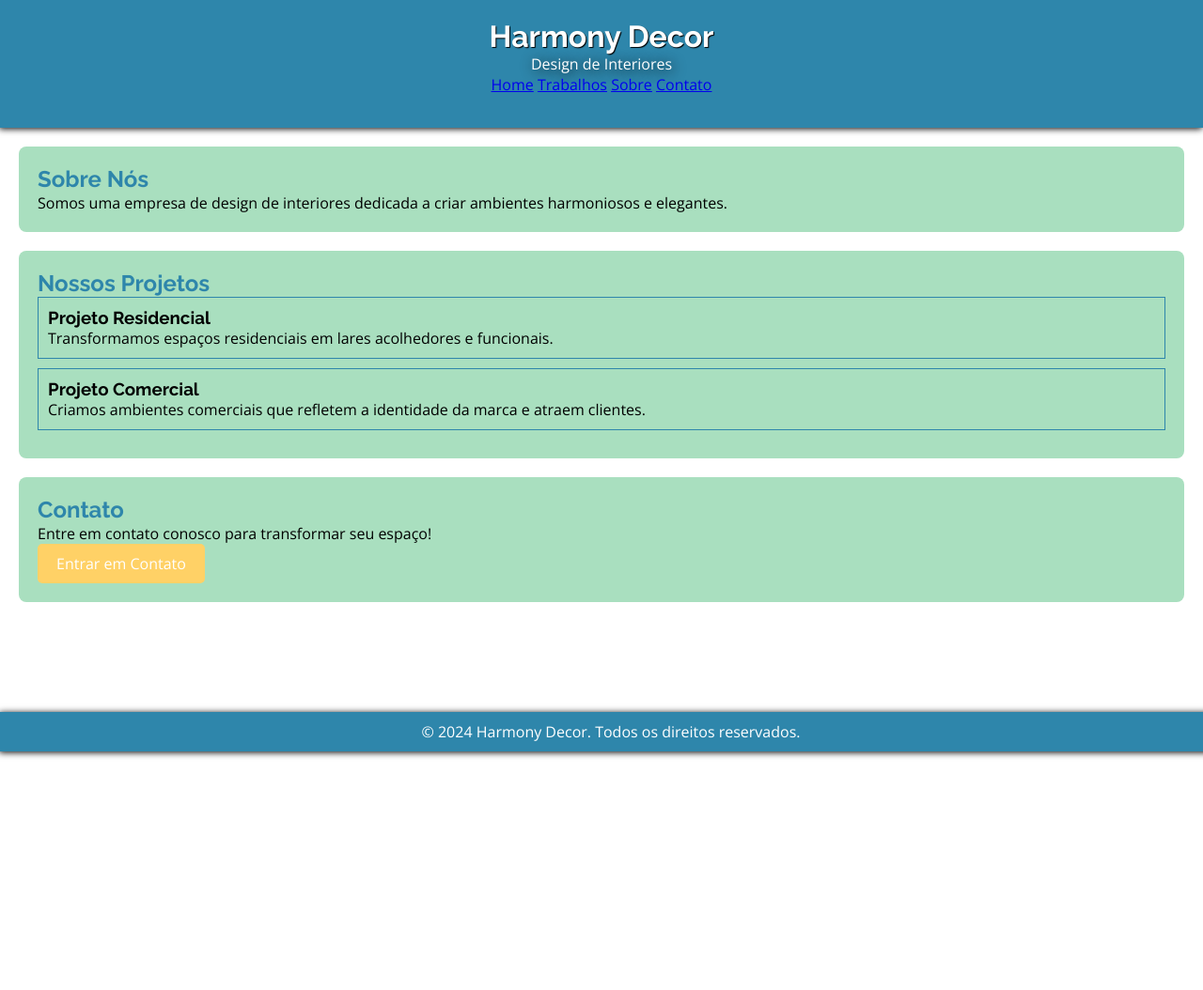
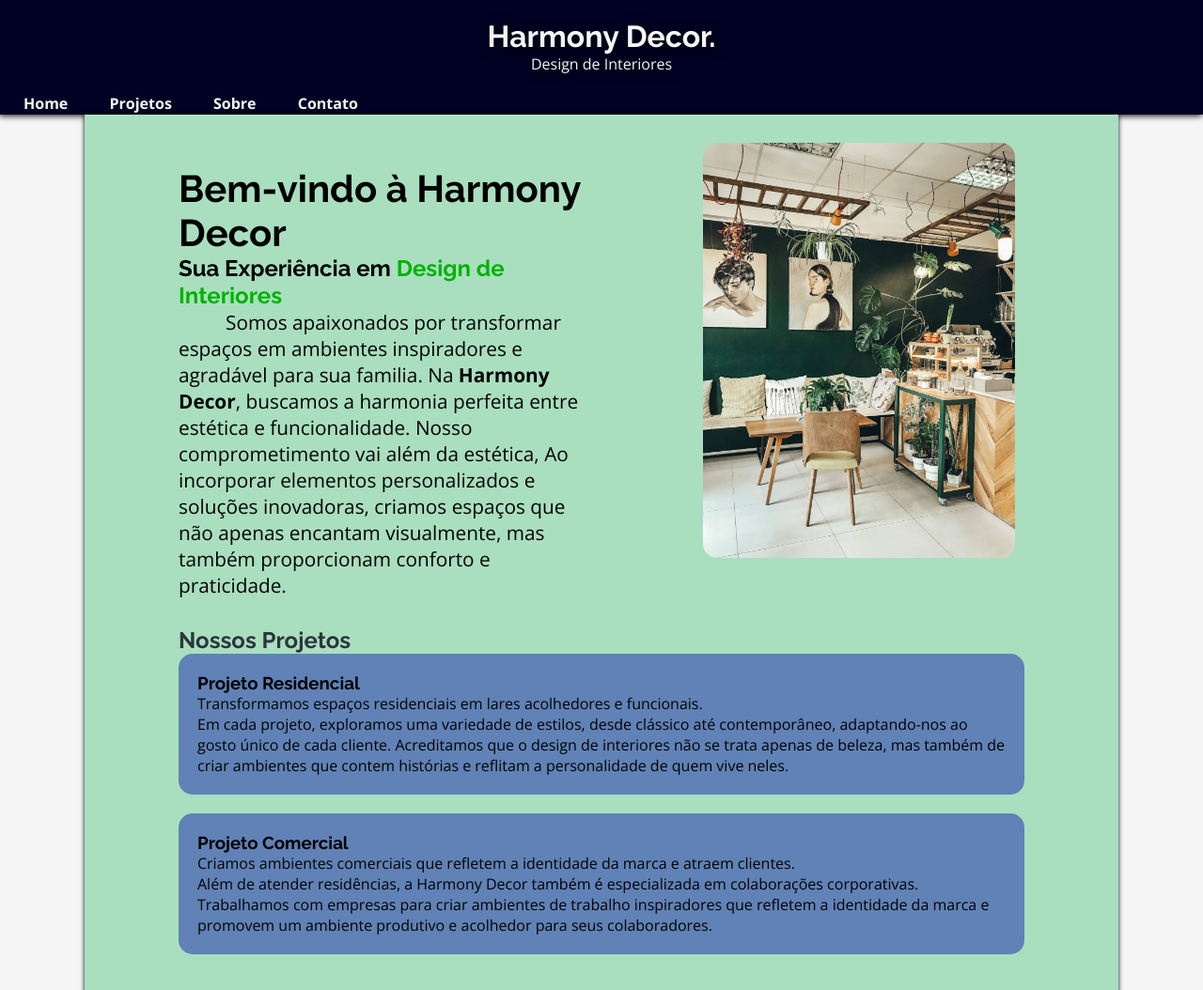
Before and after one commit to pettzin/projeto_treino, a plain HTML site: page index.html in a window 1280 px wide. Shown: the top 1054 px of the page at 94% size. Before the commit the page ends 800 px from the top, so only its background shows below. Drawn offline with nearby package versions, Linux system fonts and the light colour scheme.

Commit message:
First commit

```diff
--- a/index.html
+++ b/index.html
@@ -8,42 +8,70 @@
 </head>
 <body>
     <header>
-        <h1>Harmony Decor</h1>
+        <h1>Harmony Decor.</h1>
         <p>Design de Interiores</p>
         <nav>
             <a href="#">Home</a>
-            <a href="#">Trabalhos</a>
+            <a href="#">Projetos</a>
             <a href="#">Sobre</a>
             <a href="#">Contato</a>
         </nav>
     </header>
+    <main>
+        <article class="apresentaçao">
+            <section>
+                <h1>
+                    Bem-vindo à Harmony Decor
+                </h1>
+                    <h2>
+                        Sua Experiência em <span style="color:#00B300;">Design de Interiores</span>
+                    </h2>
+                <p>Somos apaixonados por transformar espaços em ambientes inspiradores e agradável para sua familia. Na <span style="font-weight: bold;">Harmony Decor</span>, buscamos a harmonia perfeita entre estética e funcionalidade.
+                Nosso comprometimento vai além da estética, Ao incorporar elementos personalizados e soluções inovadoras, criamos espaços que não apenas encantam visualmente, mas também proporcionam conforto e praticidade.
 
-    <section id="sobre-mim">
-        <h2>Sobre Nós</h2>
-        <p>Somos uma empresa de design de interiores dedicada a criar ambientes harmoniosos e elegantes.</p>
+                </p>
+                <aside>
+                    <picture>
+                        <source media="(max-width:600px)" class="imgv300" srcset="imagens\harmo_decor_lazer_300.jpg">
+                        <source media="(max-width:1000px)" class="imgv600" srcset="imagens\harmo_decor_lazer_600.jpg">
+                        <img src="imagens/harmo_decor_lazer_1200.jpg" class="imgv1200" alt="Sala feita sob designer de Interiores">
+                    </picture>
+                </aside>
             </section>
-
-    <section id="projetos">
+        </article>
+        <!-- ----------------------------------------------------------- -->
+                                <!-- Paralax -->
+        <!-- ----------------------------------------------------------- -->
+        <article id="projetos">
+            <section>
                 <h2>Nossos Projetos</h2>
                 <div class="projeto">
                     <h3>Projeto Residencial</h3>
                     <p>Transformamos espaços residenciais em lares acolhedores e funcionais.</p>
+                    <p>Em cada projeto, exploramos uma variedade de estilos, desde clássico até contemporâneo, adaptando-nos ao gosto único de cada cliente. Acreditamos que o design de interiores não se trata apenas de beleza, mas também de criar ambientes que contem histórias e reflitam a personalidade de quem vive neles.</p>
                 </div>
-
                 <div class="projeto">
                     <h3>Projeto Comercial</h3>
-            <p>Criamos ambientes comerciais que refletem a identidade da marca e atraem clientes.</p>
+                    <p>
+                        Criamos ambientes comerciais que refletem a identidade da marca e atraem clientes.
+                    </p>
+                    <p>
+                        Além de atender residências, a Harmony Decor também é especializada em colaborações corporativas. Trabalhamos com empresas para criar ambientes de trabalho inspiradores que refletem a identidade da marca e promovem um ambiente produtivo e acolhedor para seus colaboradores.
+                    </p>
                 </div>
             </section>
-
+        </article>
         <section id="contato">
             <h2>Contato</h2>
             <p>Entre em contato conosco para transformar seu espaço!</p>
             <a href="#" class="button">Entrar em Contato</a>
         </section>
+    </main>
 
     <footer>
-        <p class="footer-text">&copy; 2024 Harmony Decor. Todos os direitos reservados.</p>
+        <p class="footer-text">&copy; 2024 <span>Harmony Decor.</span> Todos os direitos reservados.</p>
     </footer>
 </body>
 </html>
+
+<!-- Explore nosso portfólio e descubra como podemos transformar o seu espaço em algo verdadeiramente excepcional. Seja bem-vindo à Harmony Decor, onde a beleza encontra a funcionalidade, e cada detalhe conta uma história. -->
--- a/style.css
+++ b/style.css
@@ -10,10 +10,12 @@
 }
 
 :root{
- --cor0: #2E86AB;
- --cor1: #FFD166;
- --cor2: #A9DFBF;
- --cor3: #E74C3C;
+ --cor0: #010123;
+ --cor1: #FFD700;
+ --cor2: #6082B6;
+ --cor3: #E63946;
+ --cor4: #C0C0C0;
+ --cor5: #00B300;
 
  --font-cabeçalho: "Raleway";
  --font-principal:"Open Sans";
@@ -24,51 +26,139 @@ body {
     margin: 0;
     padding: 0;
     box-sizing: border-box;
+    background-color: whitesmoke;
+}
+
+header, footer {
+    background-color: var(--cor0);
+    color: white;
+    padding: 20px;
+    padding-bottom: 1px;
+    box-shadow: -1px 1px 7px rgb(0, 0, 0);
+}
+
+header > h1 {
+    text-align: center;
+    text-shadow: 2px 2px 14px rgb(0, 0, 0);
+    color: whitesmoke;
+}
+
+header > p {
+    text-align: center;
+    color: whitesmoke;
+    text-shadow: 2px 2px 14px black;
+    padding-bottom: 20px;
 }
 
 nav {
     background-color: var(--cor0);
-    padding-bottom: 10px;
 }
 
-
-header, footer {
-    background-color: #2E86AB;
-    color: #fff;
-    text-align: center;
-    padding: 20px;
-    padding-bottom: 25px;
-    box-shadow: -1px 1px 7px black;
+nav a {
+    text-decoration: none;
+    margin-right: 30px;
+    font-weight: bold;
+    color: whitesmoke;
+    border-radius: 10px;
+    padding-left: 5px;
+    padding-right: 5px;
 }
 
-header > h1 {
-    text-shadow: 1px 1px 1px black;
+nav a:hover {
+    background-color: whitesmoke;
+    border-radius: 10px;
+    padding-right: 5px;
+    transition-duration: 0.5s;
+    color: var(--cor2);
+    text-decoration: underline;
 }
-
-header > p {
-    text-shadow: 2px 2px 14px black;
-}
-
 
 h1, h2, h3 {
     font-family: 'Raleway', sans-serif;
 }
 
-section {
-    margin: 20px;
+main {
+    margin: auto;
     background-color: #A9DFBF;
-    padding: 20px;
-    border-radius: 8px;
+    padding: 50px;
+    padding-bottom: 15px;
+    padding-top: 15px;
+    border-radius: 0px 0px 10px 10px;
+    min-width: 300px;
+    max-width: 1000px;
+    box-shadow: 0px 0px 5px 0px black;
 }
 
-h2 {
-    color: #2E86AB;
+article.apresentaçao {
+    margin: auto;
+    padding: 50px;
+    padding-bottom: 15px;
+    padding-top: 15px;
+    columns: 2;
+    min-width: 300px;
+    max-width: 1000px;
 }
 
+.apresentaçao section > h1 {
+    font-size: 2.5em;
+    margin-top: 25px;
+    margin-left: auto;
+
+}
+
+.apresentaçao section > h2 {
+    font-size: 1.5em;
+    color: black;
+    margin-left: auto;
+    margin-right: auto;
+}
+
+.apresentaçao section > p {
+    font-size: 1.3em;
+    text-align: left;
+    text-indent: 50px;
+    margin: auto;
+    height: auto;
+    width: auto;
+}
+
+.imgv1200 {
+    width: 75%;
+    margin-left: 100px;
+    border-radius: 15px;
+}
+
+.imgv600{
+    display: 1;
+
+}
+
+.imgv300{
+ display: 1;
+}
+
+
+h2 {
+    color: rgb(44, 53, 62);
+    margin-left: auto;
+    margin-right: auto;
+}
+
+article#projetos {
+    margin: auto;
+    padding: 50px;
+    padding-bottom: 15px;
+    padding-top: 15px;
+    min-width: 300px;
+    max-width: 1000px;
+}
 .projeto {
-    border: 1px solid #2E86AB;
-    padding: 10px;
-    margin-bottom: 10px;
+    background-color: var(--cor2);
+    margin-bottom: 20px;
+    padding: 20px;
+    border-radius: 15px;
+    margin-left: auto;
+    margin-right: auto;
 }
 
 .button {
@@ -81,15 +171,18 @@ h2 {
 }
 
 .footer-text {
-    color: #fff;
+    color: var(--cor4);
+}
+
+footer span {
+    color: var(--cor1);
 }
 
 footer {
-    background-color: #2E86AB;
-    color: #fff;
+    background-color: var(--cor0);
+    color: var(--cor1);
     text-align: center;
     padding: 10px;
-    position: fixed;
     bottom: 0;
     width: 100%;
 }
```
Also changed, not shown: imagens/harmo_decor_lazer_1200.jpg (added), imagens/harmo_decor_lazer_300.jpg (added), imagens/harmo_decor_lazer_600.jpg (added), imagens/harmo_decor_sala_1200.jpg (added), imagens/harmo_decor_sala_300.jpg (added), imagens/harmo_decor_sala_600.jpg (added), imagens/harmo_decor_sala_janta_1200.jpg (added), imagens/harmo_decor_sala_janta_300.jpg (added). Lines whose indentation alone changed are shown as unchanged.
